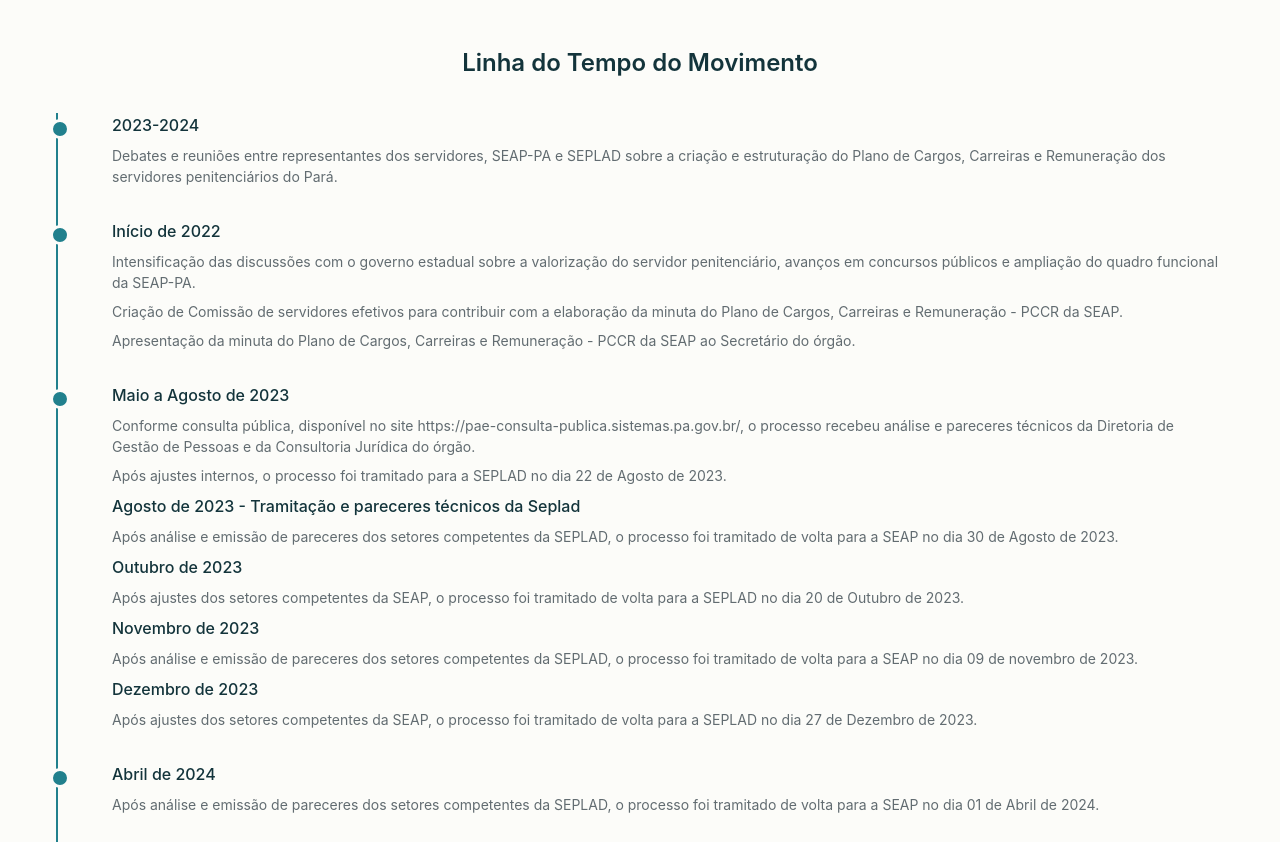
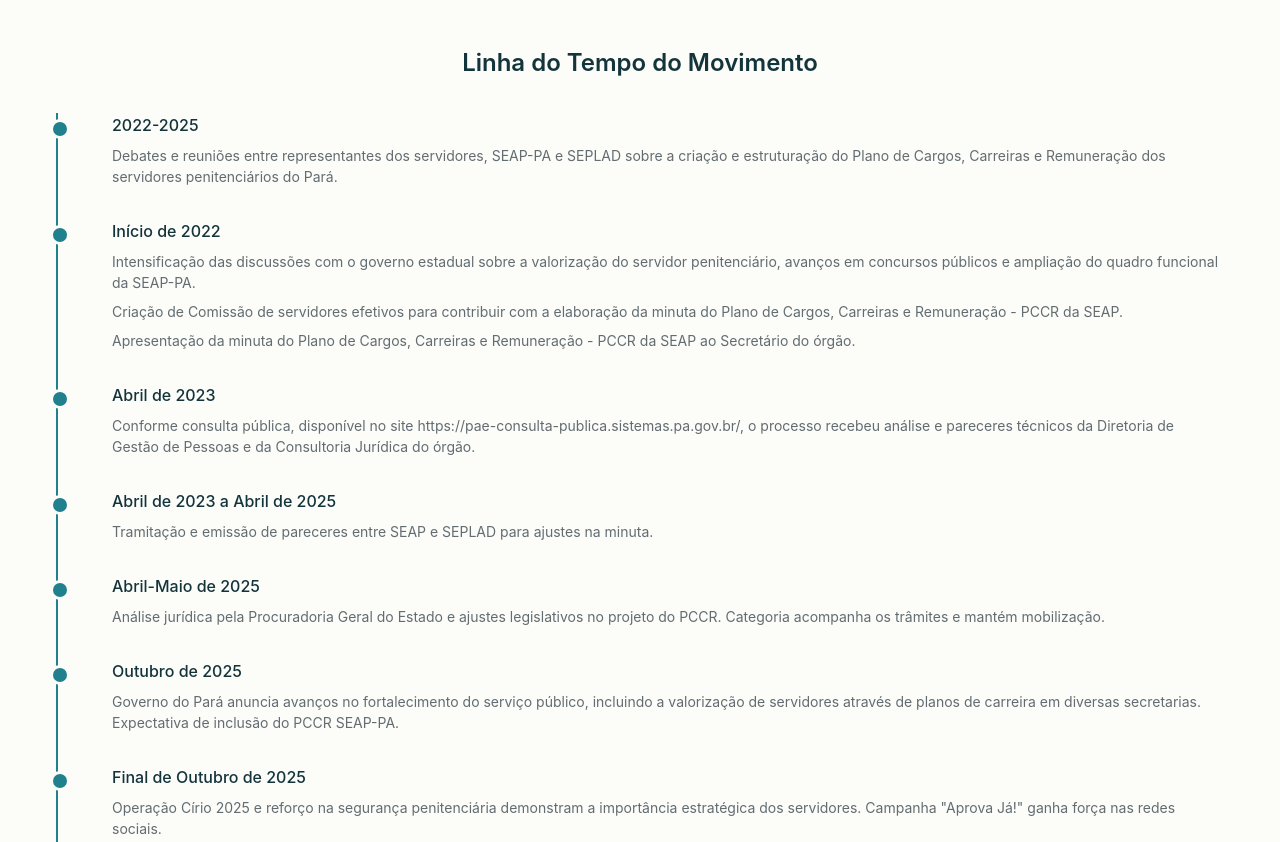
Before and after one commit to erlyc/pccr-seap, a plain HTML site: page index.html in a window 1280 px wide. Shown: the part 2054-2896 px from the top of the page. Drawn offline with Linux system fonts and the light colour scheme.

Commit message:
Revise timeline dates and descriptions in index.html
Updated timeline entries for the movement, including new date ranges and removed outdated information.

```diff
--- a/index.html
+++ b/index.html
@@ -509,7 +509,7 @@
 
         <div class="timeline">
             <div class="timeline-item">
-                <h4>2023-2024</h4>
+                <h4>2022-2025</h4>
                 <p>Debates e reuniões entre representantes dos servidores, SEAP-PA e SEPLAD sobre a criação e estruturação do Plano de Cargos, Carreiras e Remuneração dos servidores penitenciários do Pará.</p>
             </div>
 
@@ -521,30 +521,14 @@
             </div>
 
             <div class="timeline-item">
-                <h4>Maio a Agosto de 2023</h4>
+                <h4>Abril de 2023</h4>
                 <p>Conforme consulta pública, disponível no site https://pae-consulta-publica.sistemas.pa.gov.br/, o processo recebeu análise e pareceres técnicos da Diretoria de Gestão de Pessoas e  da Consultoria Jurídica do órgão.</p>
-                <p>Após ajustes internos, o processo foi tramitado para a SEPLAD no dia 22 de Agosto de 2023.</p>
-
-                <h4> Agosto de 2023 - Tramitação e pareceres técnicos da Seplad </h4>
-                <p>Após análise e emissão de pareceres dos setores competentes da SEPLAD, o processo foi tramitado de volta para a SEAP no dia 30 de Agosto de 2023.</p>
-
-                <h4> Outubro de 2023 </h4>
-                <p>Após ajustes dos setores competentes da SEAP, o processo foi tramitado de volta para a SEPLAD no dia 20 de Outubro de 2023.</p>
-
-                <h4> Novembro de 2023 </h4>
-                <p>Após análise e emissão de pareceres dos setores competentes da SEPLAD, o processo foi tramitado de volta para a SEAP no dia 09 de novembro de 2023.</p>
-
-                <h4> Dezembro de 2023 </h4>
-                <p>Após ajustes dos setores competentes da SEAP, o processo foi tramitado de volta para a SEPLAD no dia 27 de Dezembro de 2023.</p>
-
             </div>
 
             <div class="timeline-item">
-                <h4>Abril de 2024</h4>
-                <p>Após análise e emissão de pareceres dos setores competentes da SEPLAD, o processo foi tramitado de volta para a SEAP no dia 01 de Abril de 2024.</p>
-
+                <h4> Abril de 2023 a Abril de 2025</h4>
+                <p>Tramitação e emissão de pareceres entre SEAP e SEPLAD para ajustes na minuta.</p>
             </div>
-
 
             <div class="timeline-item">
                 <h4>Abril-Maio de 2025</h4>
```
